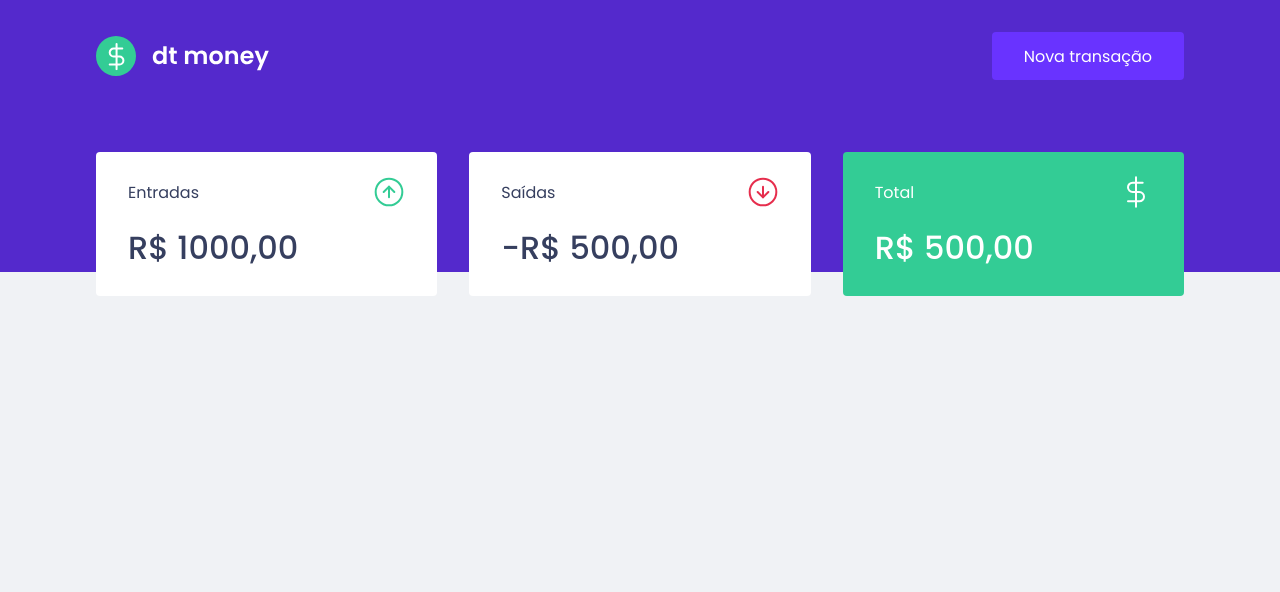
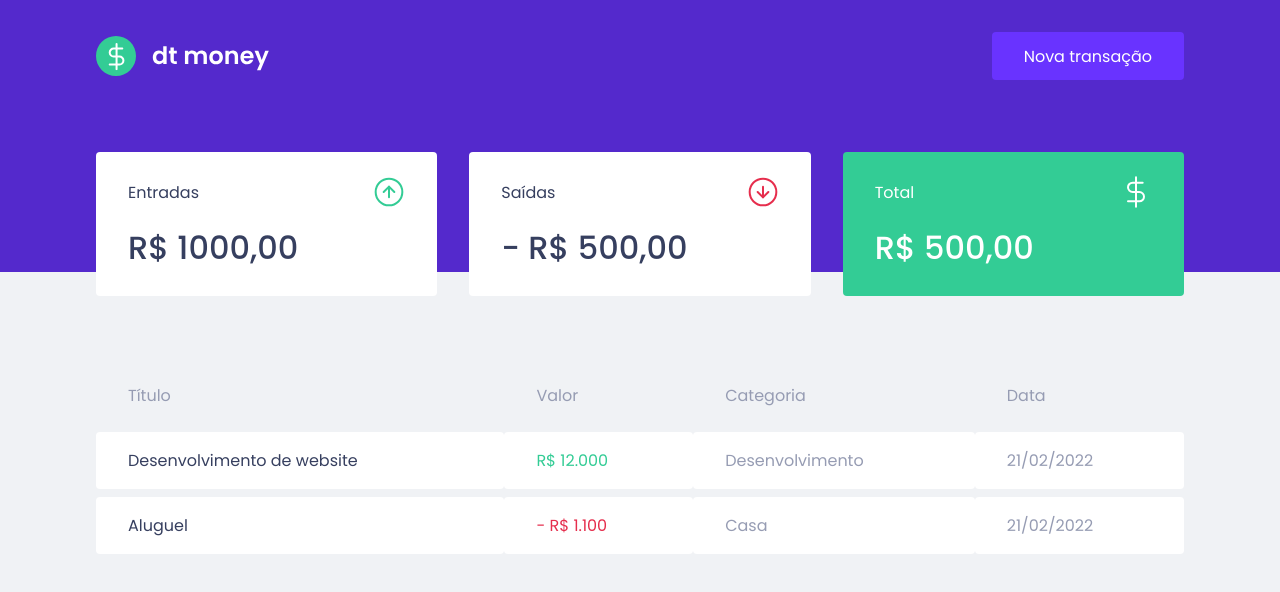
Before and after one commit to williamroger/dtmoney, a React (Create React App) app: page / in a window 1280 px wide. Shown: the top 592 px of the page. Built offline with nearby package versions, Linux system fonts and the light colour scheme.

Commit message:
adicionado componentes TransactionsTable

```diff
--- a/src/components/Dashboard/index.tsx
+++ b/src/components/Dashboard/index.tsx
@@ -1,10 +1,12 @@
 import { Summary } from "../Summary";
+import { TransactionsTable } from "../TransactionsTable";
 import { Container } from "./styles";
 
 export function Dashboard() {
   return (
     <Container>
       <Summary />
+      <TransactionsTable />
     </Container>
   );
 }
--- a/src/components/Summary/index.tsx
+++ b/src/components/Summary/index.tsx
@@ -19,7 +19,7 @@
           <p>Saídas</p>
           <img src={outcomeImg} alt="Saídas" />
         </header>
-        <strong>-R$ 500,00</strong>
+        <strong>- R$ 500,00</strong>
       </div>
       <div className="highlight-background">
         <header>
--- /dev/null
+++ b/src/components/TransactionsTable/index.tsx
@@ -0,0 +1,30 @@
+import { Container } from "./styles";
+
+export function TransactionsTable() {
+  return (
+    <Container>
+      <table>
+        <thead>
+          <th>Título</th>
+          <th>Valor</th>
+          <th>Categoria</th>
+          <th>Data</th>
+        </thead>
+        <tbody>
+          <tr>
+            <td>Desenvolvimento de website</td>
+            <td className="deposit">R$ 12.000</td>
+            <td>Desenvolvimento</td>
+            <td>21/02/2022</td>
+          </tr>
+          <tr>
+            <td>Aluguel</td>
+            <td className="withdraw">- R$ 1.100</td>
+            <td>Casa</td>
+            <td>21/02/2022</td>
+          </tr>
+        </tbody>
+      </table>
+    </Container>
+  )
+}
--- /dev/null
+++ b/src/components/TransactionsTable/styles.ts
@@ -0,0 +1,39 @@
+import styled from "styled-components";
+
+export const Container = styled.div`
+  margin-top: 4rem;
+
+  table {
+    width: 100%;
+    border-spacing: 0 0.5rem;
+
+    th {
+      color: var(--text-body);
+      font-weight: 400;
+      padding: 1rem 2rem;
+      text-align: left;
+      line-height: 1.5rem;
+    }
+
+    td {
+      padding: 1rem 2rem;
+      border: 0;
+      background: var(--shape);
+      font-weight: 400;
+      color: var(--text-body);
+      border-radius: 0.25rem;
+
+      &:first-child {
+        color: var(--text-title);
+      }
+
+      &.deposit {
+        color: var(--green);
+      }
+
+      &.withdraw {
+        color: var(--red);
+      }
+    }
+  }
+`;
```
